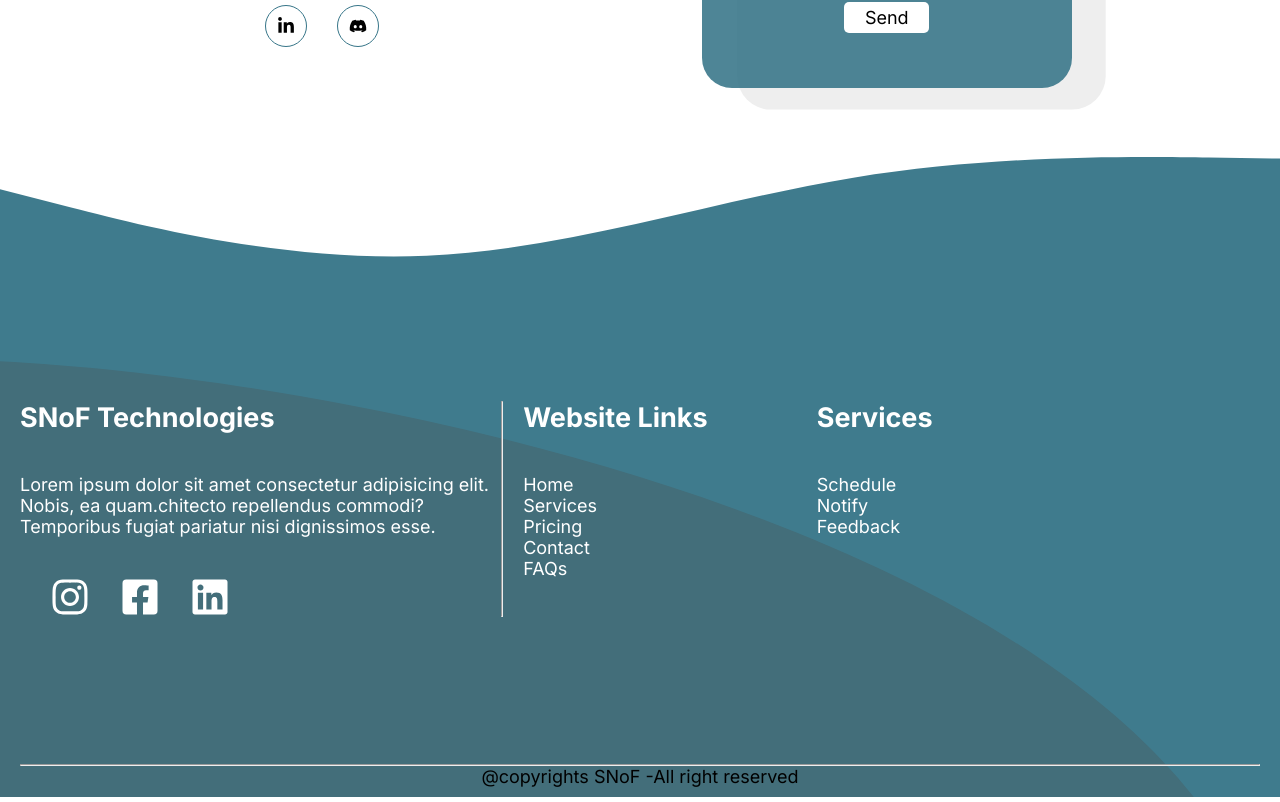
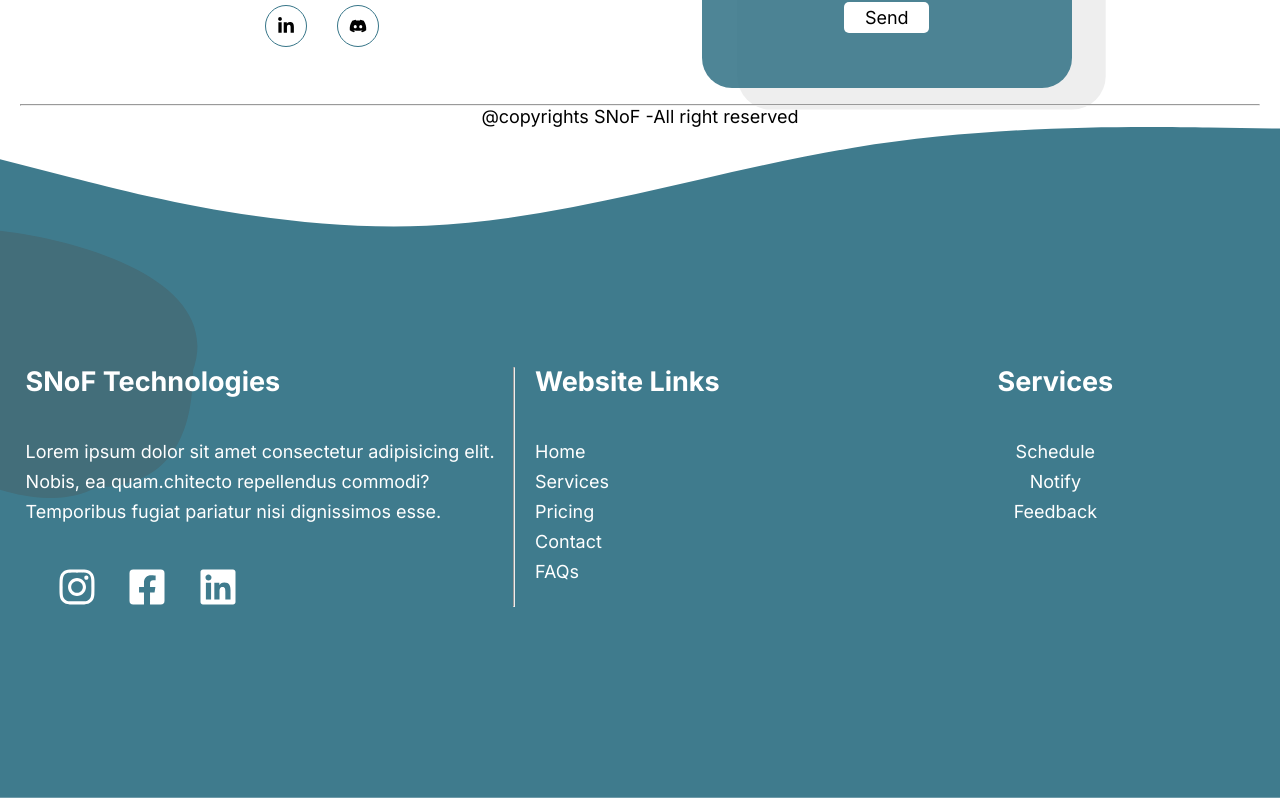
Before and after one commit to davidnyiringabo/fens-app, a React (Vite) app: page / in a window 1280 px wide. Shown: the part 2137-2939 px from the top of the page. Built offline with nearby package versions, Linux system fonts and the light colour scheme.

Commit message:
finished the fotter
solve rebase conflicts

```diff
--- a/src/assets/svg.tsx
+++ b/src/assets/svg.tsx
@@ -34,7 +34,7 @@ export const Fotter = ()=>{
     </svg>
 }
 export const Footer2 = ()=>{
-    return <svg  viewBox="0 0 1440 755" fill="none" xmlns="http://www.w3.org/2000/svg">
+    return <svg  viewBox="0 0 1440 755" fill="none" xmlns="http://www.w3.org/2000/svg" id="footer2">
     <path d="M0 36.4201L80 56.744C160 77.2989 320 117.947 480 111.018C640 104.089 800 49.5844 960 23.2557C1120 -2.84201 1280 -0.532448 1360 0.62232L1440 1.77709V754.686H1360C1280 754.686 1120 754.686 960 754.686C800 754.686 640 754.686 480 754.686C320 754.686 160 754.686 80 754.686H0V36.4201Z" fill="#3F7B8D"/>
     </svg>
 }
--- a/src/pages/home.tsx
+++ b/src/pages/home.tsx
@@ -89,11 +89,12 @@ export const Home = ()=>{
                 </div>
             </div>
         <div className="footer">
+            <div className="footer-content">
                 <div className="s">
+                    <Fotter/>
                     <Footer2/>
-                <Fotter/>
                 </div>
-            <div className="footer-content">
+                <div className="contents">
                     <div className="foot-description">
                         <h2>SNoF Technologies</h2>
                         <p>Lorem ipsum dolor sit amet consectetur adipisicing elit. Nobis, ea quam.chitecto repellendus commodi? Temporibus fugiat pariatur nisi dignissimos esse.</p>
@@ -125,5 +126,6 @@ export const Home = ()=>{
             </div>
             </div>
         </div>
+    </div>
     )
 }
--- a/src/styles/home.css
+++ b/src/styles/home.css
@@ -252,29 +252,30 @@ h2 {
 
 .footer {
   position: relative;
-  height: 80vh;
-  margin: 30px 0 0 0;
-  overflow: hidden;
   bottom: 0;
 }
 
 #footer {
   position: absolute;
-  top: 30%;
-  right: 80;
-  left: -19%;
-  bottom: 60%;
+  width: 60%;
+  height: 40%;
+  top: 15%;
+  left: -25%;
 }
 
 .footer-content {
+  position: relative;
+}
+
+.contents {
   display: flex;
-  align-content: center;
+  position: absolute;
+  top: 30vh;
+  color: white;
+  left: 2vw;
   justify-content: space-around;
-  position: relative;
-  text-align: left;
-  padding: 20px;
-  color: white;
-  top: 35%;
+  line-height: 30px;
+  flex-wrap: wrap;
 }
 
 .foot-description {
@@ -331,7 +332,7 @@ h2 {
 
 .copyright {
   position: absolute;
-  bottom: 10px;
+  bottom: 0px;
   text-align: center;
   left: 20px;
   right: 20px;
@@ -353,4 +354,17 @@ h2 {
   justify-content: space-around;
   align-items: center;
   flex-wrap: wrap;
+}
+
+/*################################## OTHER*/
+@media (max-width: 1200px) {
+  .card {
+    min-width: none;
+    max-width: none;
+    width: 300px;
+    flex-wrap: wrap;
+  }
+  .subscription, .service-card {
+    flex-wrap: wrap;
+  }
 }/*# sourceMappingURL=home.css.map */
--- a/src/styles/home.scss
+++ b/src/styles/home.scss
@@ -5,6 +5,7 @@ body{
     font-family: 'Inter', sans-serif;
     font-size: large;
 }
+
 a{
     text-decoration: none;
     color:black
@@ -224,6 +225,7 @@ h2{
 }
 
 /*########################## FOOTER*/
+
 .s{
     z-index: -2;
     width: 100%;
@@ -231,28 +233,27 @@ h2{
 }
 .footer {
     position: relative;
-    height: 80vh;
-    margin: 30px 0 0 0;
-    overflow: hidden;
     bottom: 0;
 }
 #footer{
     position: absolute;
-    top: 30%;
-    right: 80;
-    left: -19%;
-    bottom: 60%;
+    width: 60%;
+    height:40%;
+    top:15%;
+    left:-25%;
 }
-
-  .footer-content{
+.footer-content{
+    position: relative;
+}
+.contents{
     display: flex;
-    align-content: center;
+    position: absolute;
+    top:30vh;
+    color: white;
+    left: 2vw;
     justify-content: space-around;
-    position: relative;
-    text-align: left;
-    padding: 20px;
-    color: white;
-    top: 35%;
+    line-height: 30px;
+    flex-wrap: wrap;
   }
   .foot-description{
     display: flex;
@@ -300,7 +301,7 @@ h2{
    }
 .copyright{
     position: absolute;
-    bottom: 10px;
+    bottom: 0px;
     text-align: center;
     left: 20px;
     right: 20px;
@@ -320,3 +321,16 @@ h2{
     align-items: center;
     flex-wrap: wrap;
 }
+/*################################## OTHER*/
+@media (max-width:1200px){
+    .card{
+        min-width: none;
+        max-width: none;
+        // background-color: red;
+        width:300px;
+        flex-wrap: wrap;
+    }
+    .subscription,.service-card{
+        flex-wrap: wrap;
+    }
+}
```
Also changed, not shown: 1 other file (tests, documents, lock files or other folders). Lines whose indentation alone changed are shown as unchanged.
